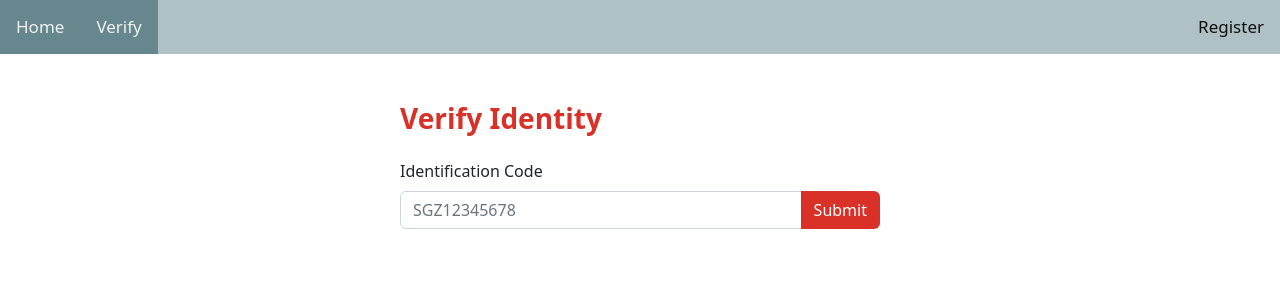
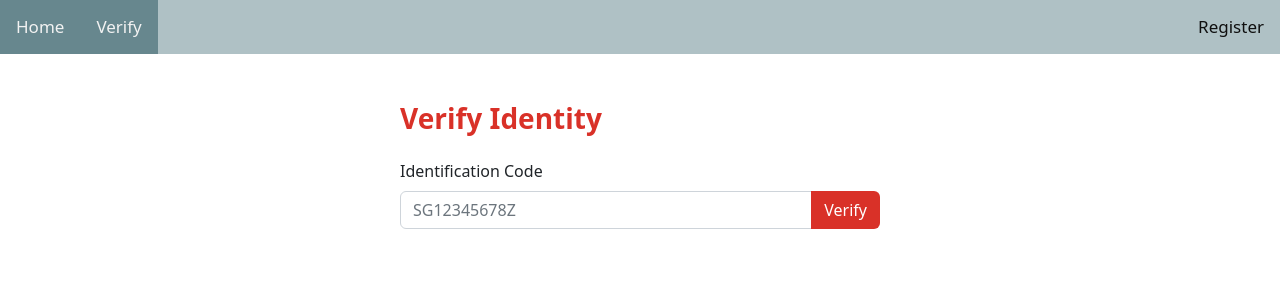
Before and after one commit to cmsamaaa/ndi-tap-2023, a Node server app: page /verify in a window 1280 px wide. Shown: the top 300 px of the page. Run offline with Node 20, Linux system fonts and the light colour scheme; some libraries are stand-ins or nearby versions.

Commit message:
small visual changes

```diff
--- a/views/index.pug
+++ b/views/index.pug
@@ -7,7 +7,7 @@ html
         include includes/navbar
         div.container.text-start.mt-5
             div.row
-                h3.label.mb-4 IdentifyMe
+                h1.label.mb-4 IdentifyMe
             div.row
                 div.col-8.mb-4
                     span IdentifyMe is an identification system for Singaporean citizens to be assured that they are engaged by a legitimate personnel as claimed by the individual, or individuals representing entities to guarantee their identity to their customers. Use <span class="label">IdentityMe</span> to deter yourself from possibly falling for a scam.
--- a/views/verify.pug
+++ b/views/verify.pug
@@ -16,5 +16,5 @@ html
                     form(action='/viewProfile', method='GET')
                         label.form-label(for='tb_code') Identification Code
                         div.input-group
-                            input#tb_code(type='text', name='code', class='form-control', placeholder='SGZ12345678', value=search)
-                            input(type='submit', class='btn btn-custom')
+                            input#tb_code(type='text', name='code', class='form-control', placeholder='SG12345678Z', value=search)
+                            input(type='submit', class='btn btn-custom', value="Verify")
```
